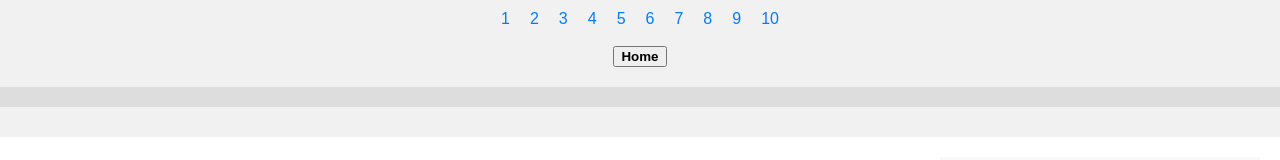
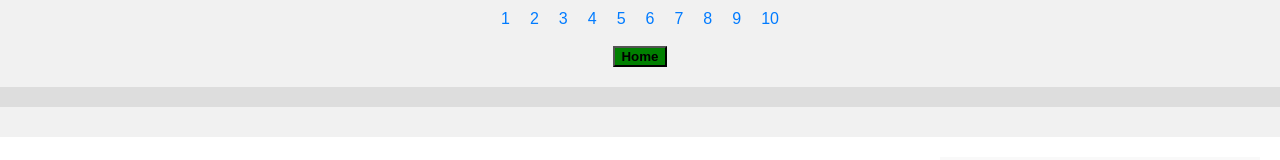
Before and after one commit to IcedMar/LuMar.github.io, a plain HTML site: page page2.html in a window 1280 px wide. Shown: the top 160 px of the page. Drawn offline with Linux system fonts and the light colour scheme.

Commit message:
Update page2.html
Signed-off-by: IcedMar <mbanimarine@gmail.com>

```diff
--- a/page2.html
+++ b/page2.html
@@ -23,7 +23,7 @@
                 <li><a href="page11.html"> 10</a></li>
             </ul>
           <br>
-         <a href="Home.html"> <button type="button"><b>Home</b></button></a>
+         <a href="Home.html"> <button style="background-color: green;" type="button"><b>Home</b></button></a>
         </nav>
         <div class="ad-container header-ad">
             <!-- Placeholder for header slideshow -->
```
